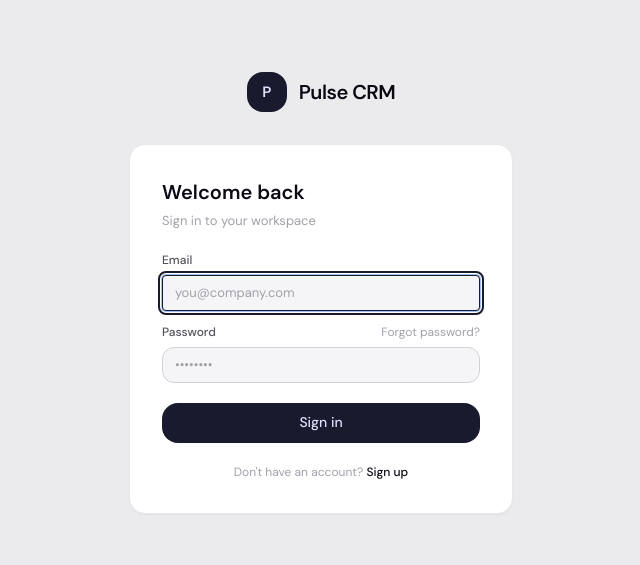
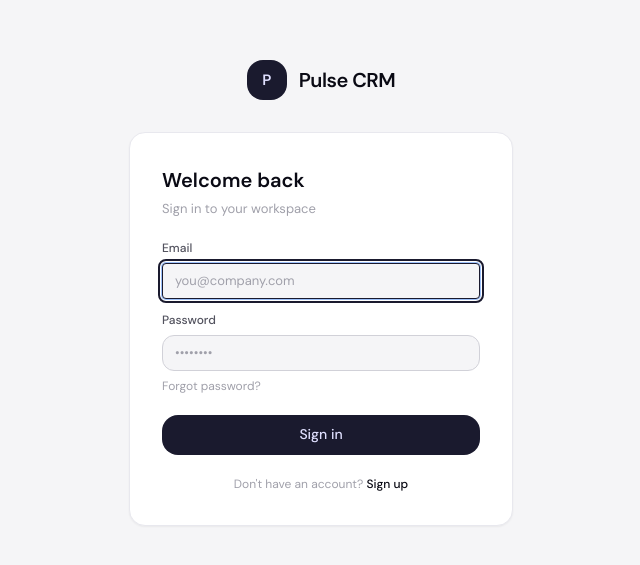
Before and after one commit to cqollo/pulse-crm, a Next.js app: page /auth/login in a window 1280 px wide. Shown: the part 107-672 px from the top of the page, without its empty margins (319-959 px from the left). Built offline with nearby package versions, Linux system fonts and the light colour scheme.

Commit message:
Changed login page

```diff
--- a/app/auth/layout.tsx
+++ b/app/auth/layout.tsx
@@ -1,6 +1,6 @@
 export default function AuthLayout({ children }: { children: React.ReactNode }) {
   return (
-    <div className="min-h-screen bg-[var(--surface-2)] flex items-center justify-center p-4">
+    <div className="min-h-screen flex items-center justify-center p-4" style={{ background: '#f5f5f7', color: '#0a0a14' }}>
       <div className="w-full max-w-sm">
         {/* Logo */}
         <div className="flex items-center justify-center gap-3 mb-8">
--- a/app/auth/login/page.tsx
+++ b/app/auth/login/page.tsx
@@ -64,9 +64,7 @@
         <div className="flex flex-col gap-1.5">
           <div className="flex items-center justify-between">
             <label className="text-[12px] font-medium text-[var(--ink-2)]">Password</label>
-            <Link href="/auth/reset" className="text-[12px] text-[var(--ink-3)] hover:text-[var(--ink)]">
-              Forgot password?
-            </Link>
+
           </div>
           <input
             className={inputCls}
@@ -77,6 +75,9 @@
             onKeyDown={e => e.key === 'Enter' && submit()}
             autoComplete="current-password"
           />
+          <Link href="/auth/reset" className="text-[12px] text-[var(--ink-3)] hover:text-[var(--ink)]">
+              Forgot password?
+            </Link>
         </div>
       </div>
 
```
